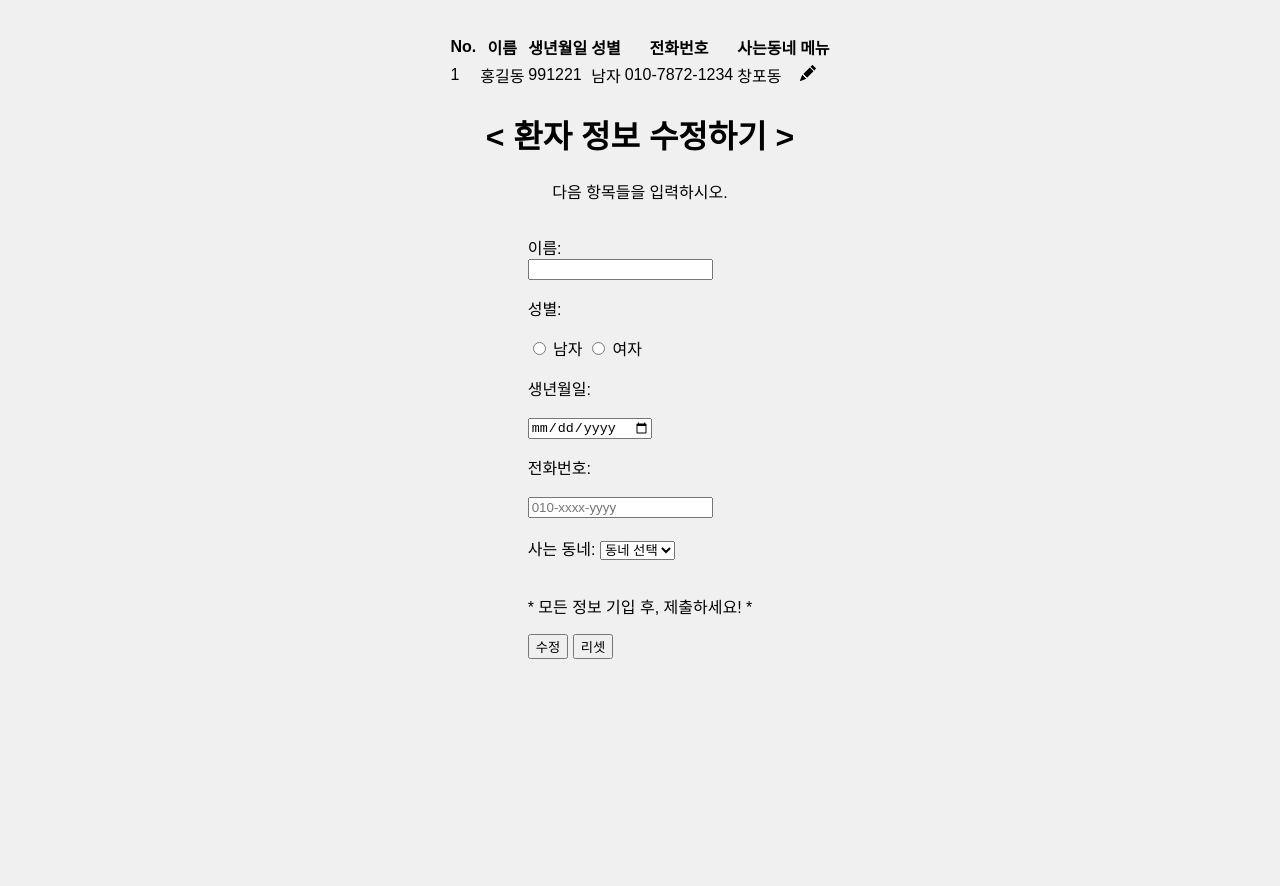
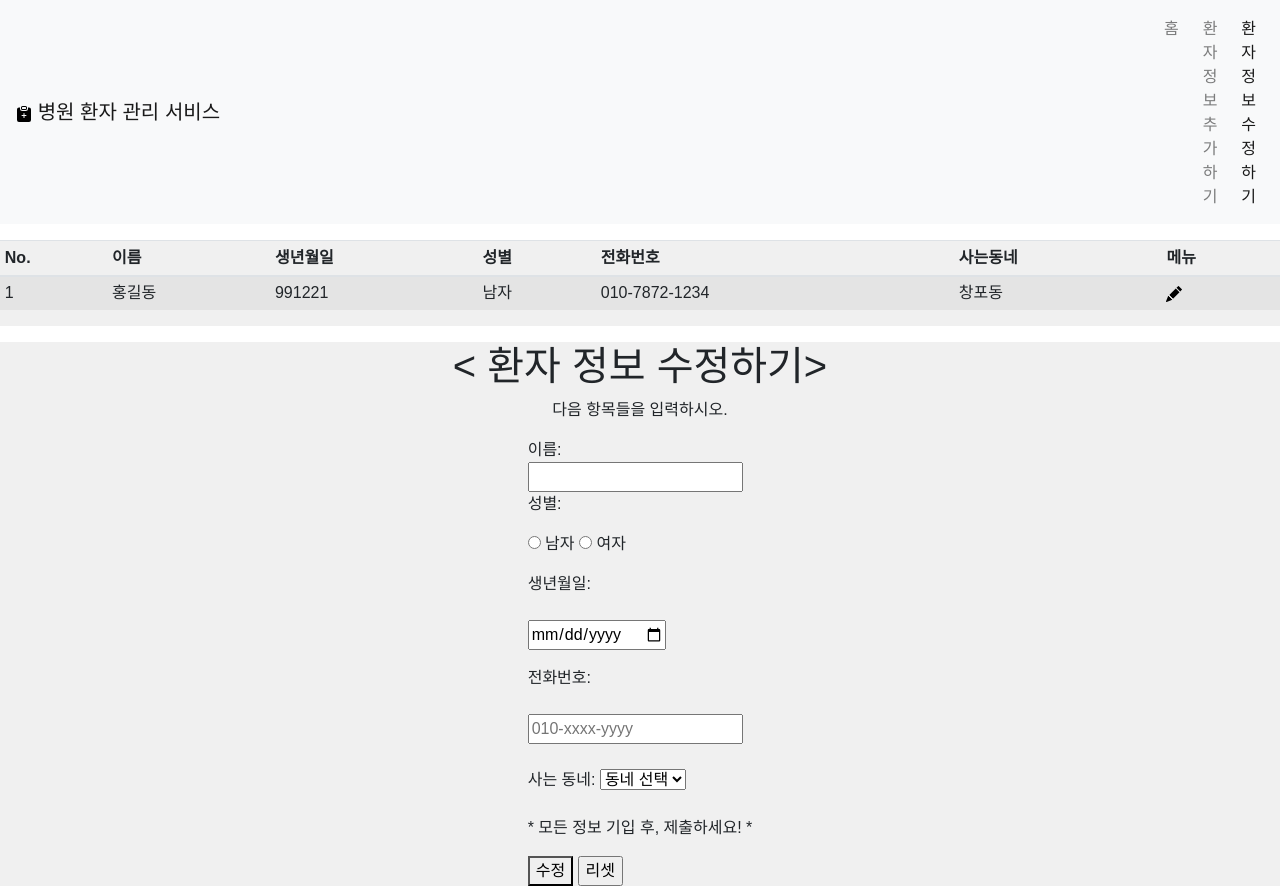
Before and after one commit to hzlloni/CRUD_frontend, a plain HTML site: page edit.html in a window 1280 px wide. Before the commit the page ends 800 px from the top, so only its background shows below. Drawn offline with nearby package versions, Linux system fonts and the light colour scheme.

Commit message:
update all things

```diff
--- a/edit.html
+++ b/edit.html
@@ -6,12 +6,29 @@
     <meta http-equiv="X-UA-Compatible" content="IE=edge">
     <meta name="viewport" content="width=device-width, initial-scale=1.0">
     <link rel="stylesheet" href="my.css">
+    <link rel="stylesheet" href="https://cdn.jsdelivr.net/npm/bootstrap@4.5.3/dist/css/bootstrap.min.css"
+        integrity="sha384-TX8t27EcRE3e/ihU7zmQxVncDAy5uIKz4rEkgIXeMed4M0jlfIDPvg6uqKI2xXr2" crossorigin="anonymous">
     <title>Document</title>
 </head>
 
 <body>
+    <nav class="navbar navbar-expand-lg navbar-light bg-light">
+        <a class="navbar-brand" href="#"><img src="assets/clipboard-plus-fill.svg"> 병원 환자 관리 서비스</a>
+        <Margin></Margin>
+        <button class="navbar-toggler" type="button" data-toggle="collapse" data-target="#navbarNavAltMarkup"
+            aria-controls="navbarNavAltMarkup" aria-expanded="false" aria-label="Toggle navigation">
+            <span class="navbar-toggler-icon"></span>
+        </button>
+        <div class="collapse navbar-collapse" id="navbarNavAltMarkup">
+            <div class="navbar-nav">
+                <a class="nav-link" href="index.html">홈</a>
+                <a class="nav-link" href="add.html">환자 정보 추가하기 </a>
+                <a class="nav-link active" href="#">환자 정보 수정하기<span class="sr-only">(current)</span></a>
+            </div>
+        </div>
+    </nav>
     <p></p>
-    <div class="table-responsive">
+    <div class="body">
         <table class="table table-striped table-sm">
             <thead>
                 <tr>
@@ -37,8 +54,11 @@
             </tbody>
         </table>
     </div>
-
-    <h1>< 환자 정보 수정하기 ></h1>
+    <p></p>
+    <div class="body">
+        <h1>
+            < 환자 정보 수정하기>
+        </h1>
         다음 항목들을 입력하시오. <p></p>
         <form id="patientForm" action="/action_page.php">
             이름:<br>
@@ -78,7 +98,7 @@
             <button type="button" id="submitBtn">수정</button>
             <input type="reset" value="리셋">
         </form>
-
+    </div>
     <script>
         document.getElementById("submitBtn").addEventListener("click", function () {
             // 필수 입력 항목을 확인하고 비어 있으면 알림 표시
--- a/my.css
+++ b/my.css
@@ -1,5 +1,5 @@
 /* 공통 스타일 */
-body {
+.body {
     font-family: Arial, sans-serif;
     background-color: #f0f0f0;
     margin: 0;
@@ -18,10 +18,10 @@ header {
     text-align: center;
 }
 
-nav {
+.navbar-nav {
     display: flex;
-    justify-content: center;
-    background-color: #444;
+    margin-left: 920px;
+    text-align: right;
 }
 
 /* 본문 스타일 */
```
Also changed, not shown: add.html (+20 -1 lines), index.html (+2 -0 lines). Lines whose indentation alone changed are shown as unchanged.
